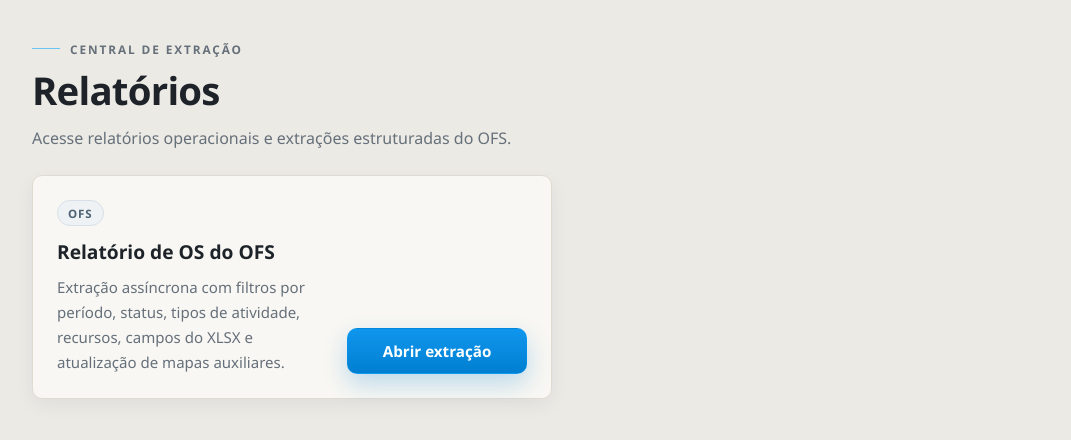
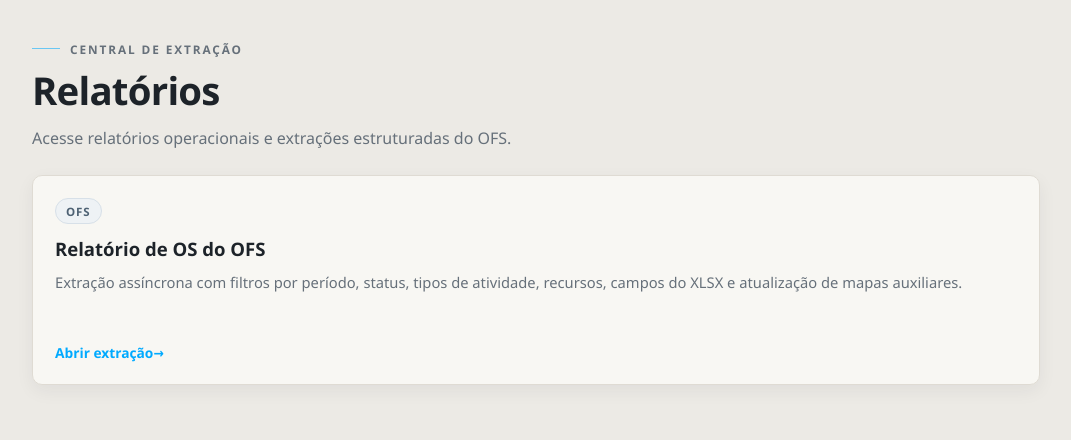
Before and after one commit to btVagner/ofs-user-updater, a Flask app: template templates/relatorios.html in a window 1280 px wide. Shown: the top 440 px of the page, without its empty margins (208-1279 px from the left). Run offline with Flask 3, Linux system fonts and the light colour scheme; the template is opened without the code that fills it, so the values that code supplies are empty; parts of the project's set-up code (start-up, migrations or seed data) failed here and were passed over.

Commit message:
style: compacta cards da central de relatorios

```diff
--- a/static/css/relatorios.css
+++ b/static/css/relatorios.css
@@ -54,17 +54,19 @@
 
 .reports-button-grid {
   display: grid;
-  grid-template-columns: minmax(320px, 520px);
-  gap: 16px;
+  grid-template-columns: repeat(auto-fit, minmax(285px, 1fr));
+  gap: 18px;
+  align-items: stretch;
 }
 
 .report-entry-card {
   display: flex;
+  flex-direction: column;
   justify-content: space-between;
-  align-items: flex-end;
-  gap: 20px;
-  min-height: 180px;
-  padding: 24px;
+  align-items: stretch;
+  gap: 16px;
+  min-height: 210px;
+  padding: 22px;
   border-radius: var(--ofs-radius-lg);
   background: var(--ofs-surface);
   border: 1px solid var(--ofs-border-soft);
@@ -72,7 +74,7 @@
 }
 
 .report-entry-copy {
-  max-width: 420px;
+  max-width: none;
 }
 
 .report-entry-badge {
@@ -80,7 +82,7 @@
   align-items: center;
   min-height: 26px;
   padding: 0 10px;
-  margin-bottom: 14px;
+  margin-bottom: 12px;
   border-radius: 999px;
   background: rgba(255, 255, 255, 0.04);
   border: 1px solid rgba(255, 255, 255, 0.08);
@@ -94,39 +96,42 @@
 .report-entry-card h3 {
   margin: 0 0 10px;
   color: #f4f7fb;
-  font-size: 1.2rem;
-  line-height: 1.3;
+  font-size: 1.16rem;
+  line-height: 1.35;
 }
 
 .report-entry-card p {
   margin: 0;
   color: #9ea8b6;
-  font-size: 0.94rem;
-  line-height: 1.65;
+  font-size: 0.92rem;
+  line-height: 1.58;
 }
 
 .report-main-btn {
-  min-width: 180px;
-  min-height: 46px;
-  padding: 12px 18px;
-  border-radius: 10px;
-  border: 1px solid rgba(0, 170, 255, 0.22);
-  background: linear-gradient(180deg, #1096ee 0%, #007fd1 100%);
-  color: #ffffff;
-  font-size: 0.95rem;
+  align-self: flex-start;
+  min-width: 0;
+  min-height: auto;
+  padding: 0;
+  border: 0;
+  border-radius: 0;
+  background: transparent;
+  color: #00aaff;
+  font-size: 0.86rem;
   font-weight: 700;
   cursor: pointer;
-  text-align: center;
-  transition:
-    transform 0.18s ease,
-    box-shadow 0.18s ease,
-    filter 0.18s ease;
-  box-shadow: 0 10px 24px rgba(0, 127, 209, 0.24);
+  text-align: left;
+  box-shadow: none;
+  transition: color 0.18s ease, gap 0.18s ease;
 }
 
 .report-main-btn:hover {
-  filter: brightness(1.04);
-  box-shadow: 0 14px 30px rgba(0, 127, 209, 0.30);
+  gap: 11px;
+  color: #56c7ff;
+  box-shadow: none;
+}
+
+.report-main-btn::after {
+  content: "\2192";
 }
 
 
@@ -614,7 +619,7 @@
   }
 
   .report-main-btn {
-    width: 100%;
+    width: auto;
   }
 
   .report-grid {
@@ -964,7 +969,7 @@ body[data-ofs-os-start-url] {
 }
 
 .reports-button-grid {
-  grid-template-columns: repeat(auto-fit, minmax(320px, 520px));
+  grid-template-columns: repeat(auto-fit, minmax(285px, 1fr));
 }
 
 .report-entry-card-redes {
```
Also changed, not shown: tests/test_frontend_assets.py (+11 -0 lines).
